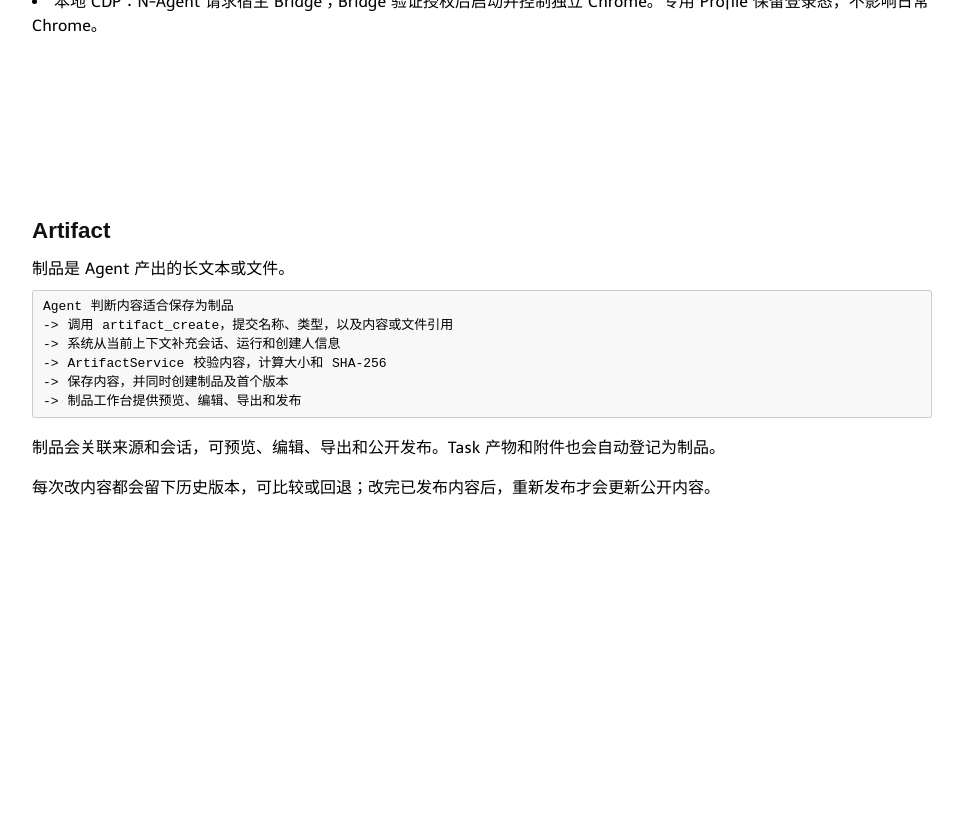
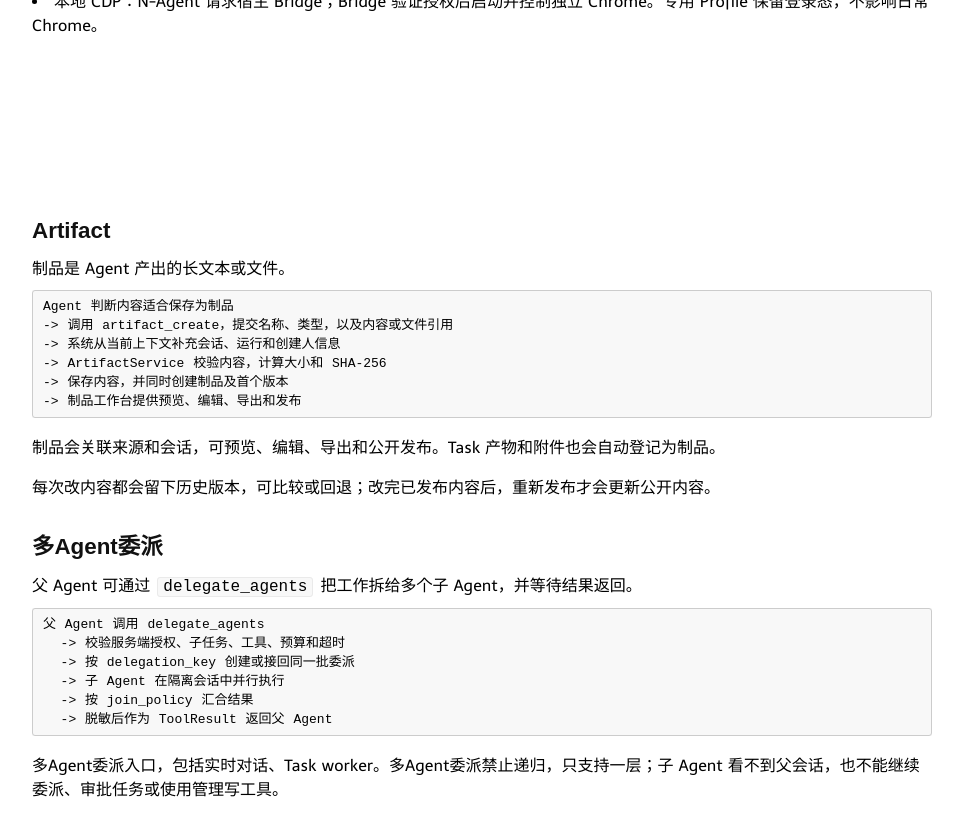
Before and after one commit to niean/niean.github.io, a Jekyll site: the page built from _posts/2026-07-04-ai-nagent.md, in a window 1280 px wide and 900 px high, scrolled down 7909 px. Shown: the top 836 px of the window, without its empty margins (158-1121 px from the left). Built offline with Jekyll 4.4.1, drawn with Linux system fonts in a browser that asks for light colours; comment, search, counter and statistics services are not loaded; before the commit the page ends 8507 px from its top, so only the background shows below that.

Commit message:
Agent增加委派

````diff
--- a/_posts/2026-07-04-ai-nagent.md
+++ b/_posts/2026-07-04-ai-nagent.md
@@ -603,3 +603,18 @@ Agent 判断内容适合保存为制品
 制品会关联来源和会话，可预览、编辑、导出和公开发布。Task 产物和附件也会自动登记为制品。
 
 每次改内容都会留下历史版本，可比较或回退；改完已发布内容后，重新发布才会更新公开内容。
+
+## 多Agent委派
+
+父 Agent 可通过 `delegate_agents` 把工作拆给多个子 Agent，并等待结果返回。
+
+```text
+父 Agent 调用 delegate_agents
+  -> 校验服务端授权、子任务、工具、预算和超时
+  -> 按 delegation_key 创建或接回同一批委派
+  -> 子 Agent 在隔离会话中并行执行
+  -> 按 join_policy 汇合结果
+  -> 脱敏后作为 ToolResult 返回父 Agent
+```
+
+多Agent委派入口，包括实时对话、Task worker。多Agent委派禁止递归，只支持一层；子 Agent 看不到父会话，也不能继续委派、审批任务或使用管理写工具。
````
